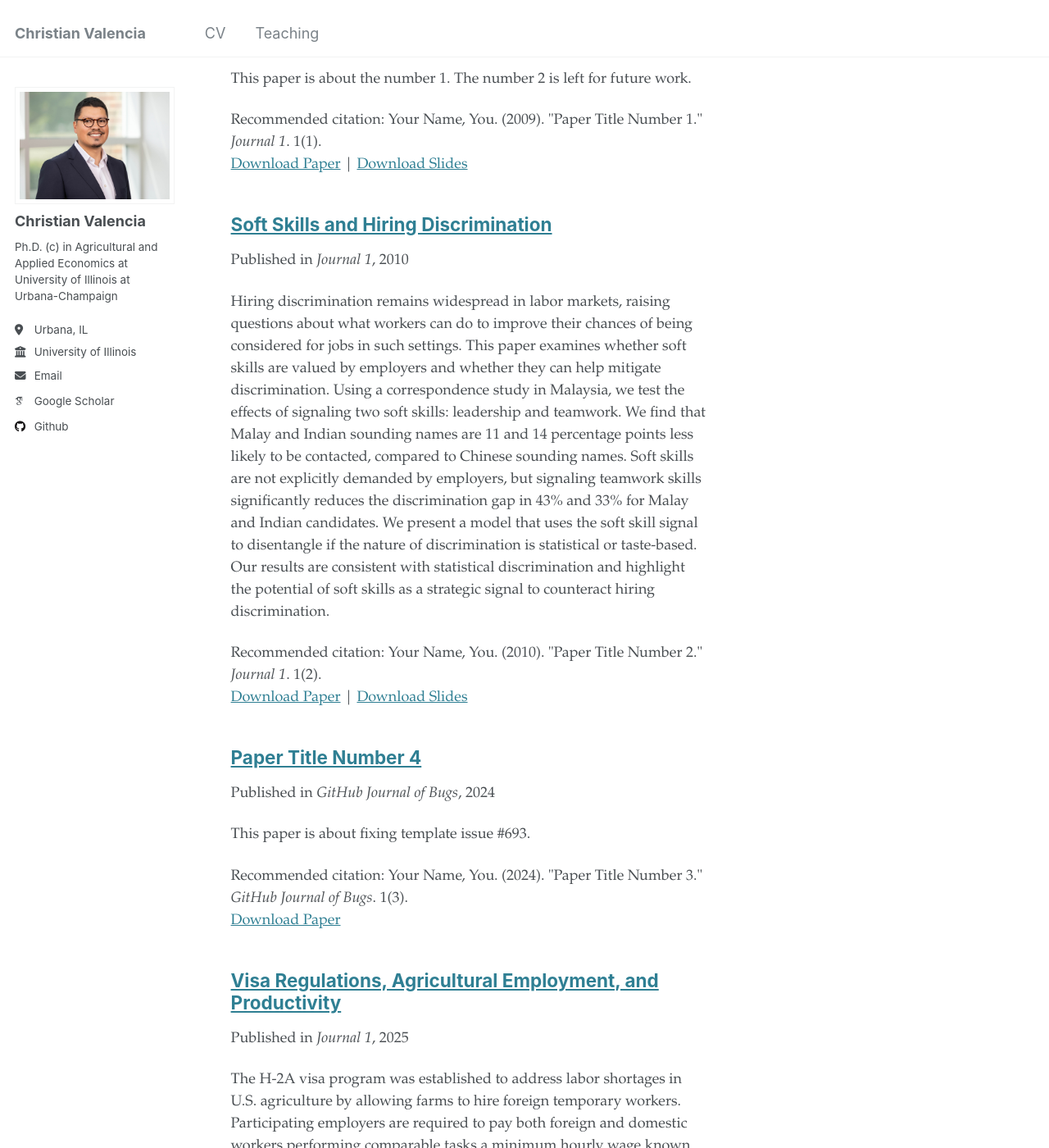
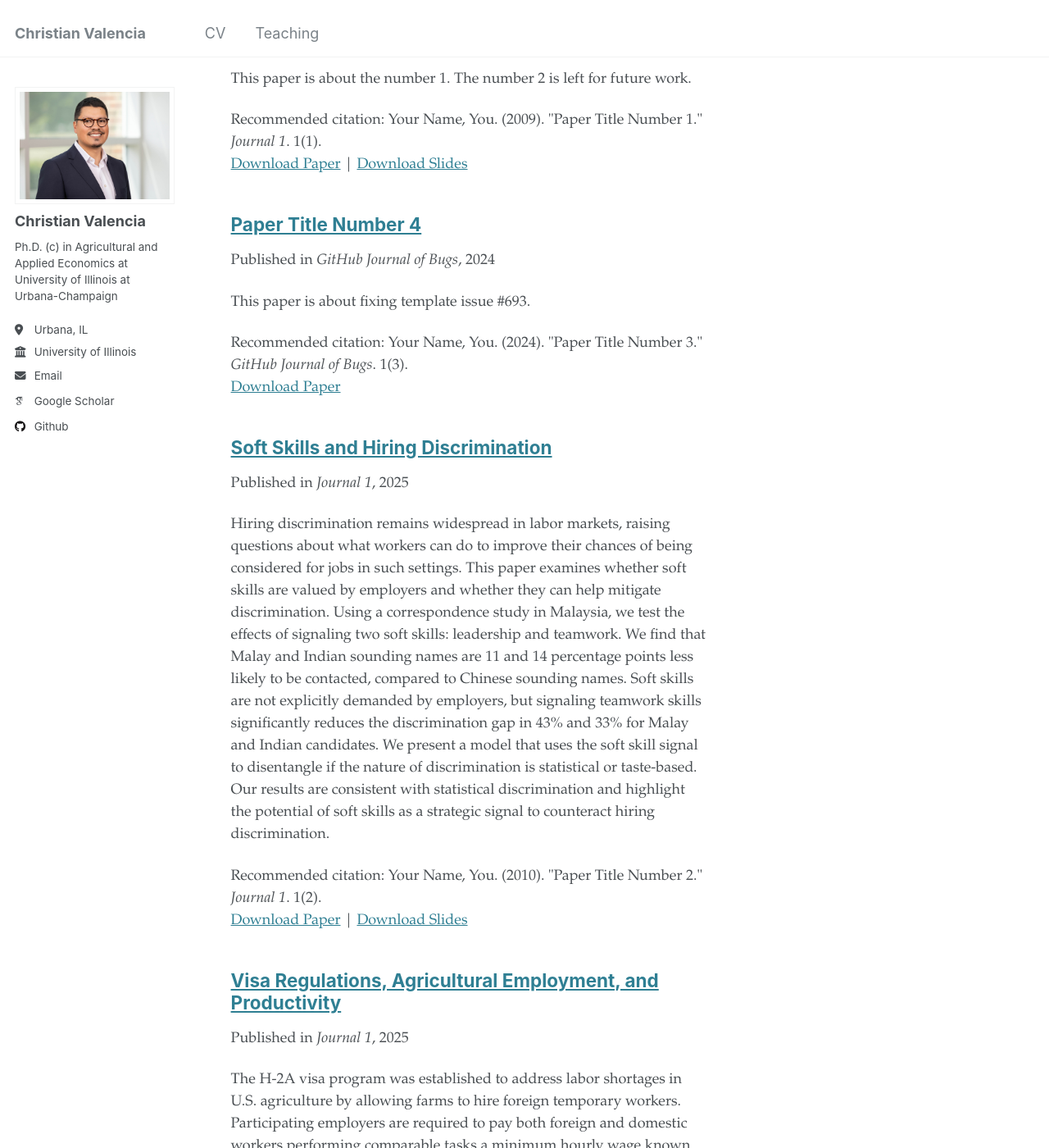
Before and after one commit to valenciac/valenciac.github.io, a Jekyll site: the page built from _pages/collection-archive.html, in a window 1280 px wide and 1400 px high, scrolled down 1172 px. Shown: the whole window at 82% size. Built offline with Jekyll 4.4.1, drawn with Linux system fonts in a browser that asks for light colours; some web fonts are replaced.

Commit message:
Update 2010-10-01-paper-title-number-2.md

```diff
--- a/_publications/2010-10-01-paper-title-number-2.md
+++ b/_publications/2010-10-01-paper-title-number-2.md
@@ -4,7 +4,7 @@ collection: publications
 category: manuscripts
 permalink: /publication/2010-10-01-paper-title-number-2
 excerpt: 'Hiring discrimination remains widespread in labor markets, raising questions about what workers can do to improve their chances of being considered for jobs in such settings. This paper examines whether soft skills are valued by employers and whether they can help mitigate discrimination. Using a correspondence study in Malaysia, we test the effects of signaling two soft skills: leadership and teamwork. We find that Malay and Indian sounding names are 11 and 14 percentage points less likely to be contacted, compared to Chinese sounding names. Soft skills are not explicitly demanded by employers, but signaling teamwork skills significantly reduces the discrimination gap in 43% and 33% for Malay and Indian candidates. We present a model that uses the soft skill signal to disentangle if the nature of discrimination is statistical or taste-based. Our results are consistent with statistical discrimination and highlight the potential of soft skills as a strategic signal to counteract hiring discrimination.'
-date: 2010-10-01
+date: 2025-11-01
 venue: 'Journal 1'
 slidesurl: 'http://academicpages.github.io/files/slides2.pdf'
 paperurl: 'http://academicpages.github.io/files/paper2.pdf'
```
